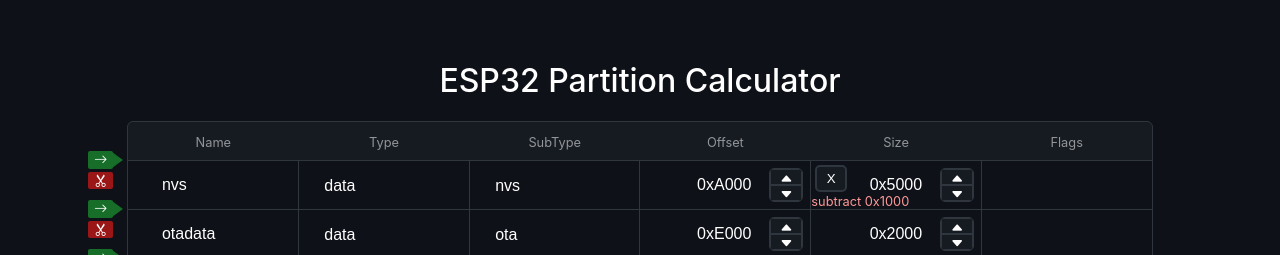
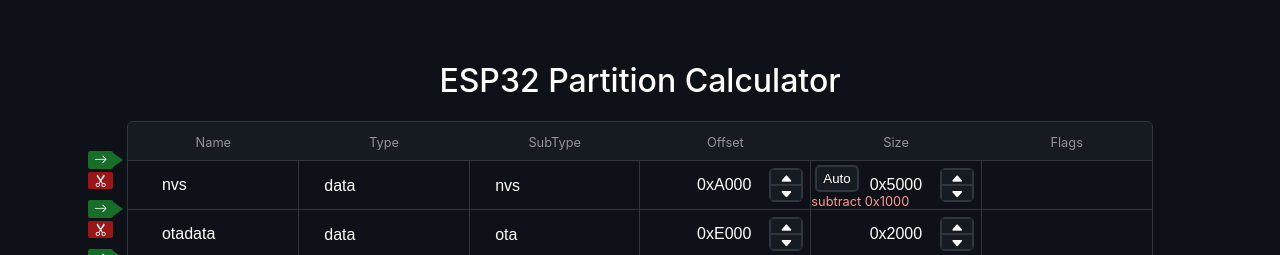
Before and after one commit to platevoltage/esp32-partition-calculator, a React (Create React App) app: page / in a window 1280 px wide. Both pictures are taken after a click on the button 786 px from the left and 177 px from the top of the page. Shown: the top 255 px of the page. Built offline with nearby package versions, Linux system fonts and the light colour scheme.

Commit message:
implimented auto offset

```diff
--- a/src/components/Row.css
+++ b/src/components/Row.css
@@ -4,8 +4,13 @@
   top: 4px;
   border-radius: 5px;
   height: 2em;
-  width: 2.4em;
+  /* width: 2.4em; */
   background-color: #161b22;
   border: 2px solid #30363d;
   color: inherit;
+  transition: background-color 0.2s;
 }
+
+.shoehorn:hover {
+  background-color: #5555ff77;
+}
--- a/src/components/Row.tsx
+++ b/src/components/Row.tsx
@@ -133,7 +133,7 @@ export default function Row({table, setTable, i, unusedSpace, displayDec, handle
                     onMouseOver={() => handleShoeHornPreview(i)}
                     onMouseOut={() => handleShoeHornPreview()}
                 >
-                    X
+                    Auto
                 </button>
             }
             <input type="text" name="size" value={!displayDec ? `${(table[i].size || 0).toString()}` : `0x${(table[i].size || 0).toString(16).toUpperCase()}`} onChange={(e) => {
```
